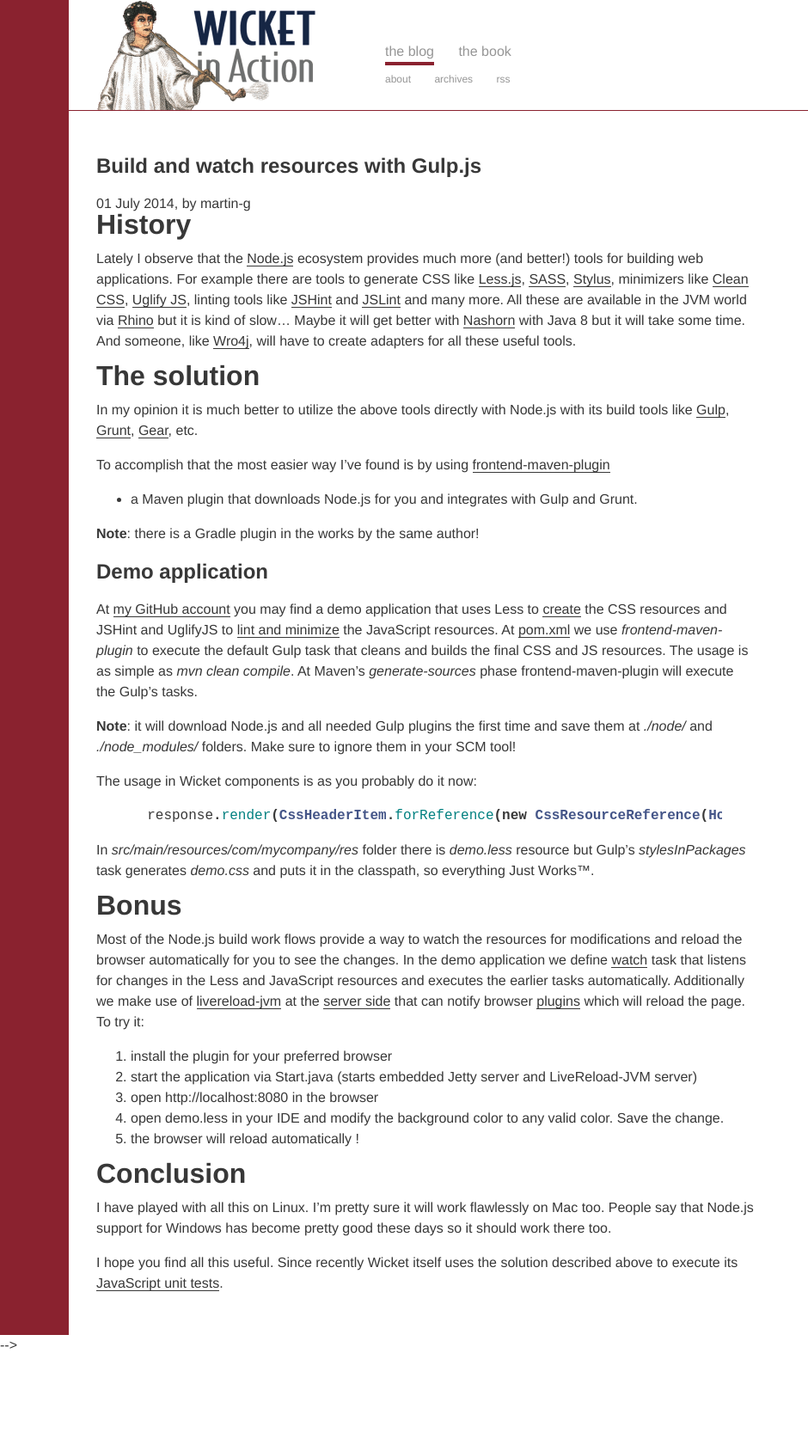
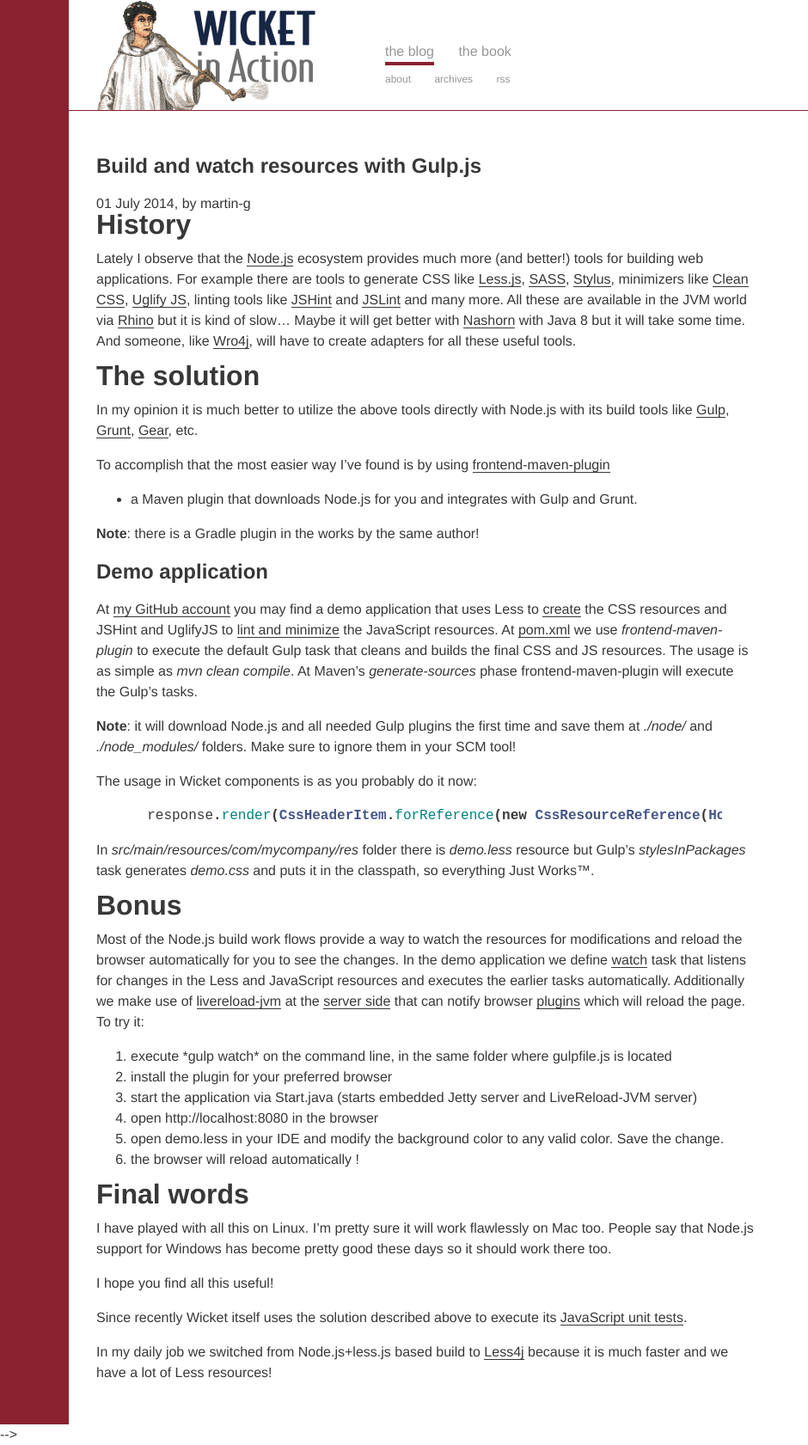
Before and after one commit to dashorst/wicketinaction.com, a Jekyll site: the page built from _posts/2014/2014-07-01-build-resources-with-node.js.markdown, in a window 1280 px wide. Shown: the whole page at 86% size, without its empty margins (0-940 px from the left). Built offline with Jekyll 4.4.1, drawn with Linux system fonts in a browser that asks for light colours; Markdown is read by kramdown in place of the engine named in the settings; comment, search, counter and statistics services are not loaded; before the commit the page ends 1577 px from its top, so only the background shows below that.

Commit message:
Add a step for "gulp watch".
Add a note about Less4J

```diff
--- a/_posts/2014/2014-07-01-build-resources-with-node.js.markdown
+++ b/_posts/2014/2014-07-01-build-resources-with-node.js.markdown
@@ -66,6 +66,7 @@
 which will reload the page.
 To try it:
 <ol>
+    <li>execute *gulp watch* on the command line, in the same folder where gulpfile.js is located</li>
     <li>install the plugin for your preferred browser</li>
     <li>start the application via Start.java (starts embedded Jetty server and LiveReload-JVM server)</li>
     <li>open http://localhost:8080 in the browser</li>
@@ -74,10 +75,14 @@
 </ol>
 
 
-# Conclusion
+# Final words
 
 I have played with all this on Linux. I'm pretty sure it will work flawlessly on Mac too. People say that Node.js support for Windows has become
 pretty good these days so it should work there too.
 
-I hope you find all this useful. Since recently Wicket itself uses the solution described above to execute its
+I hope you find all this useful!
+
+Since recently Wicket itself uses the solution described above to execute its
 <a target="_blank" href="https://github.com/apache/wicket/tree/master/testing/wicket-js-tests">JavaScript unit tests</a>.
+
+In my daily job we switched from Node.js+less.js based build to <a href="https://github.com/SomMeri/less4j">Less4j</a> because it is much faster and we have a lot of Less resources!
```
